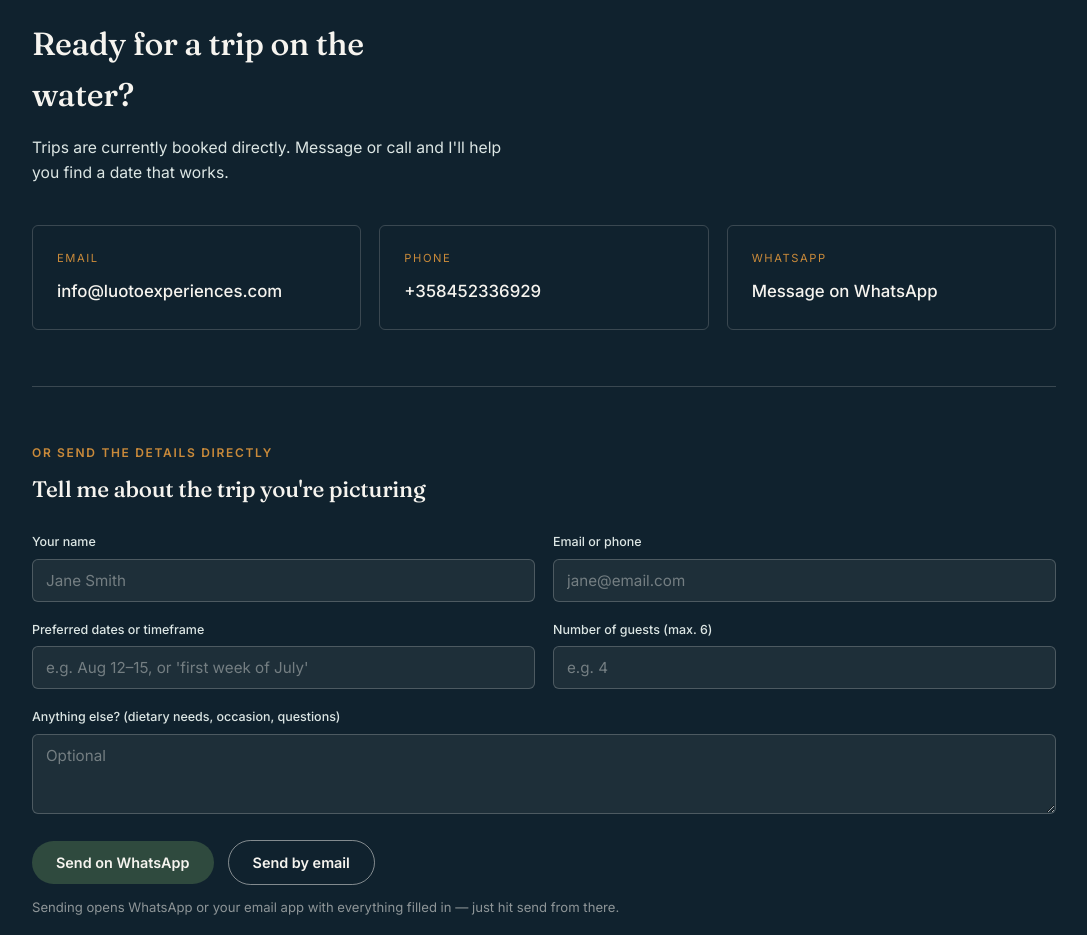
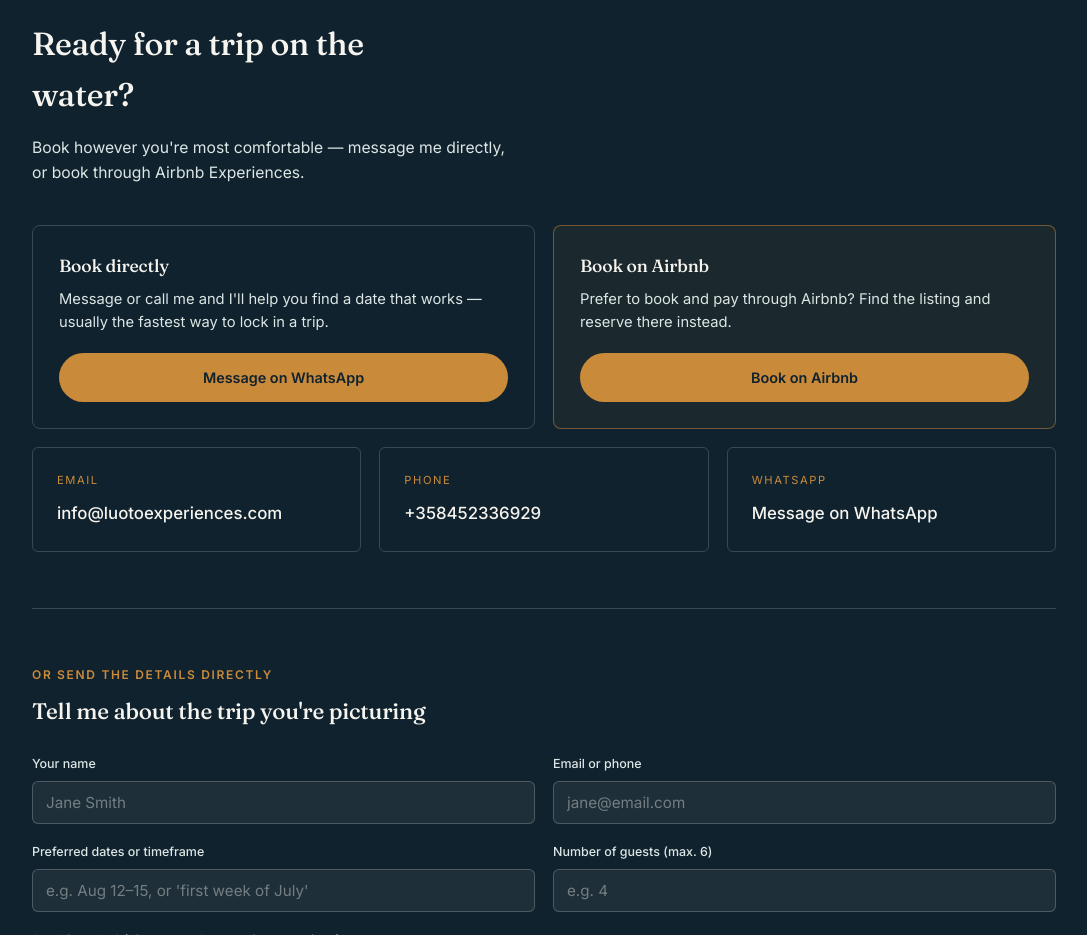
Before and after one commit to kr6fwvyxp6-dot/luoto-experiences, a plain HTML site: page index.html in a window 1280 px wide. Shown: the part 4000-4935 px from the top of the page, without its empty margins (96-1183 px from the left). Drawn offline with Linux system fonts and the light colour scheme.

Commit message:
update airbnb option

```diff
--- a/index.html
+++ b/index.html
@@ -439,7 +439,7 @@
     font-size: 0.98rem;
   }
   .contact-methods {
-    margin-top: 40px;
+    margin-top: 18px;
     display: grid;
     grid-template-columns: repeat(3, 1fr);
     gap: 18px;
@@ -462,6 +462,36 @@
     display: block;
   }
   .contact-card .v { font-size: 1.05rem; font-weight: 500; }
+
+  /* ---------- Booking choice ---------- */
+  .booking-choice {
+    margin-top: 40px;
+    display: grid;
+    grid-template-columns: 1fr 1fr;
+    gap: 18px;
+  }
+  .choice-card {
+    border: 1px solid rgba(246,244,239,0.18);
+    border-radius: 8px;
+    padding: 26px;
+  }
+  .choice-card h3 {
+    color: var(--paper);
+    font-size: 1.1rem;
+    font-weight: 500;
+    margin-bottom: 8px;
+  }
+  .choice-card p {
+    color: var(--mist);
+    font-size: 0.92rem;
+    margin-bottom: 18px;
+  }
+  .choice-card .btn { width: 100%; text-align: center; }
+  .choice-card.airbnb { border-color: rgba(201,138,58,0.5); background: rgba(201,138,58,0.06); }
+
+  @media (max-width: 620px) {
+    .booking-choice { grid-template-columns: 1fr; }
+  }
 
   /* ---------- Inquiry form ---------- */
   .inquiry {
@@ -698,7 +728,21 @@
   <section class="contact" id="contact">
     <div class="wrap">
       <h2>Ready for a trip on the water?</h2>
-      <p class="note">Trips are currently booked directly. Message or call and I'll help you find a date that works.</p>
+      <p class="note">Book however you're most comfortable — message me directly, or book through Airbnb Experiences.</p>
+
+      <div class="booking-choice">
+        <div class="choice-card">
+          <h3>Book directly</h3>
+          <p>Message or call me and I'll help you find a date that works — usually the fastest way to lock in a trip.</p>
+          <a class="btn btn-primary" href="https://wa.me/358452336929" target="_blank" rel="noopener">Message on WhatsApp</a>
+        </div>
+        <div class="choice-card airbnb">
+          <h3>Book on Airbnb</h3>
+          <p>Prefer to book and pay through Airbnb? Find the listing and reserve there instead.</p>
+          <a class="btn btn-primary" href="https://airbnb.fi/x/LuotoExperiences" target="_blank" rel="noopener">Book on Airbnb</a>
+        </div>
+      </div>
+
       <div class="contact-methods">
         <a class="contact-card" href="mailto:info@luotoexperiences.com">
           <span class="k">Email</span>
```
Also changed, not shown: 1 other file.
